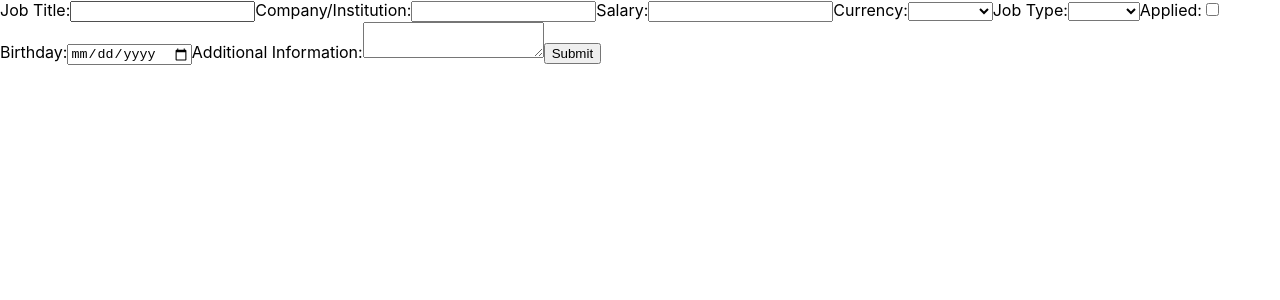
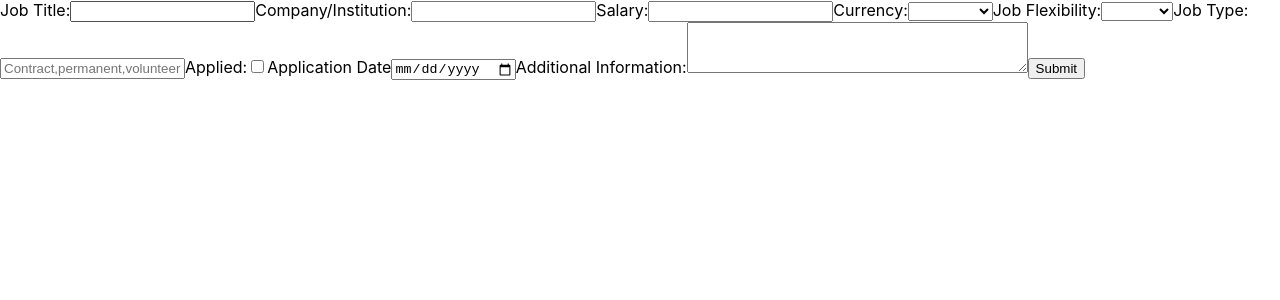
Before and after one commit to zarakigor/job-hunting-generator, a React (Create React App) app: page / in a window 1280 px wide. Shown: the top 300 px of the page. Built offline with nearby package versions, Linux system fonts and the light colour scheme.

Commit message:
fixing forms

```diff
--- a/src/App.js
+++ b/src/App.js
@@ -53,13 +53,27 @@ function App() {
           </select>
         </label>
         <label>
-          Job Type:
-          <select value={job.type} name="type" onChange={handleChange}>
+          Job Flexibility:
+          <select
+            value={job.flexibility}
+            name="flexibility"
+            onChange={handleChange}
+          >
             <option value=""></option>
             <option value="In Office">In Office</option>
             <option value="Remote">Remote</option>
             <option value="Hybrid">Hybrid</option>
           </select>
+        </label>
+        <label>
+          Job Type:
+          <input
+            type="text"
+            name="type"
+            onChange={handleChange}
+            value={job.type}
+            placeholder="Contract,permanent,volunteer etc."
+          />
         </label>
         <label>
           Applied:
@@ -71,7 +85,7 @@ function App() {
           />
         </label>
         <label>
-          Birthday:
+          Application Date
           <input
             type="date"
             name="date"
@@ -86,6 +100,8 @@ function App() {
             name="extraInfo"
             value={job.extraInfo}
             onChange={handleChange}
+            rows={3}
+            cols={40}
           ></textarea>
         </label>
         <button>Submit</button>
@@ -96,3 +112,6 @@ function App() {
 }
 
 export default App;
+
+// job type a silik hatırlatıcı ekle
+// editcontainer ve viewcontainer ı 2 ayrı elemente .js ye böl
```
